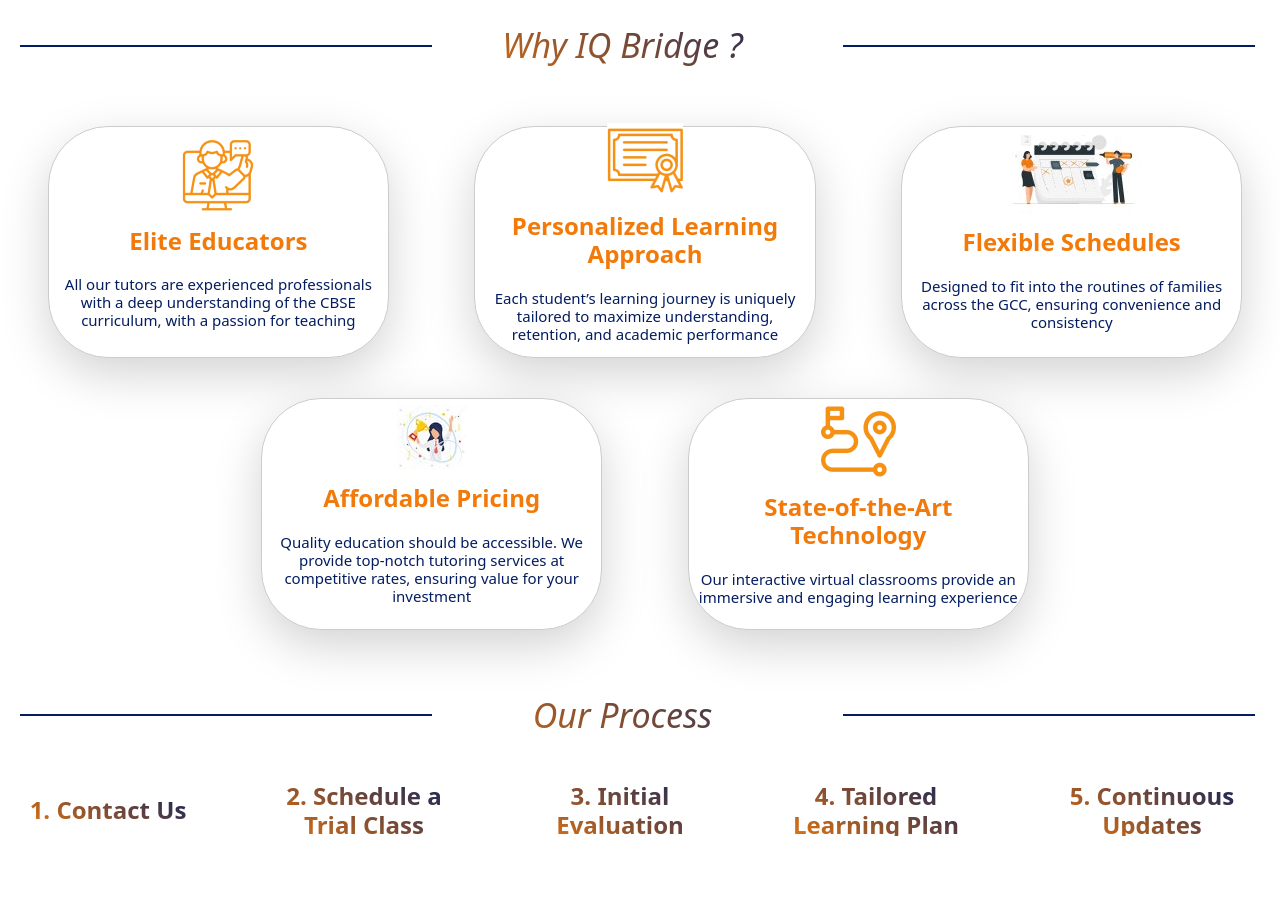
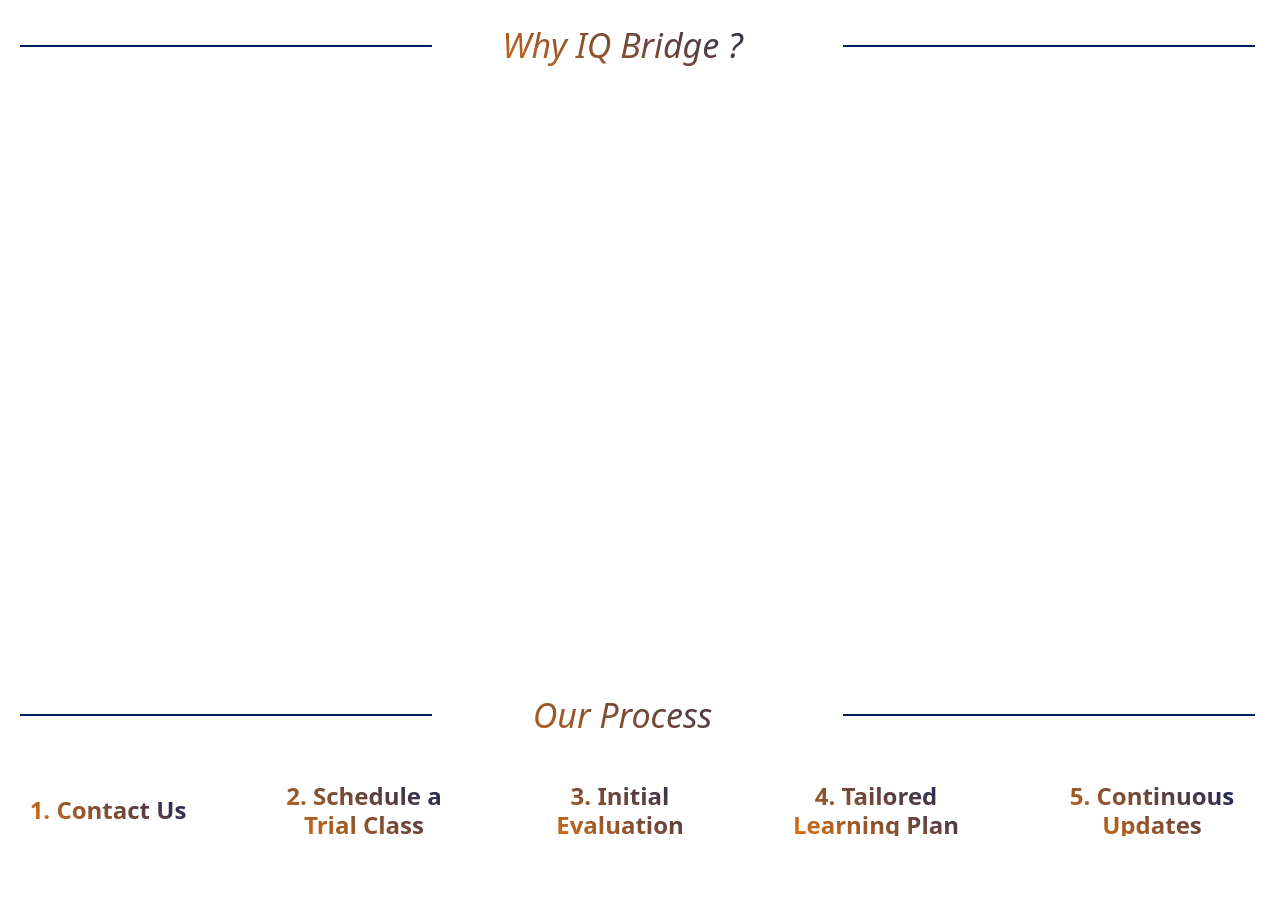
Before and after one commit to dilip2k04/hostinger, a React (Vite) app: page /about-us in a window 1280 px wide. Shown: the part 1380-2285 px from the top of the page. Built offline with nearby package versions, Linux system fonts and the light colour scheme.

Commit message:
Aos Done

```diff
--- a/src/pages/AboutUs/components/Card/Card.jsx
+++ b/src/pages/AboutUs/components/Card/Card.jsx
@@ -3,7 +3,7 @@
 
 export default function Card({ img, title, content }) {
   return (
-    <div className="card about_us_card shadow-lg col-4">
+    <div className="card about_us_card shadow-lg col-4" data-aos="flip-up" data-aos-duration="1500" >
       <div className="card-body-1">
         <div className="card_img_section">
           <img src={img} alt="" />
--- a/src/pages/OurProgram/components/BroadCard/BroadCard.jsx
+++ b/src/pages/OurProgram/components/BroadCard/BroadCard.jsx
@@ -8,7 +8,7 @@
   is_right_pic = false,
 }) {
   return (
-    <div className="card broad_card shadow-lg" >
+    <div className="card broad_card shadow-lg" data-aos="flip-right" data-aos-duration="2000" >
       <div className="card-body g-0 row" >
         { !is_right_pic ? (
           <>
--- a/src/pages/OurProgram/components/Card/Card.jsx
+++ b/src/pages/OurProgram/components/Card/Card.jsx
@@ -5,7 +5,7 @@
 export default function Card({ title, img, link }) {
   return (
     <div className="">
-      <div className="sub_Card p-3 d-inline-flex flex-column justify-content-center align-items-center gap-3 rounded-5">
+      <div className="sub_Card p-3 d-inline-flex flex-column justify-content-center align-items-center gap-3 rounded-5" data-aos="fade-right" data-aos-duration="1500" >
         <h4>{title}</h4>
         <img src={img} alt="" width={170} height={170} />
       </div>
```
